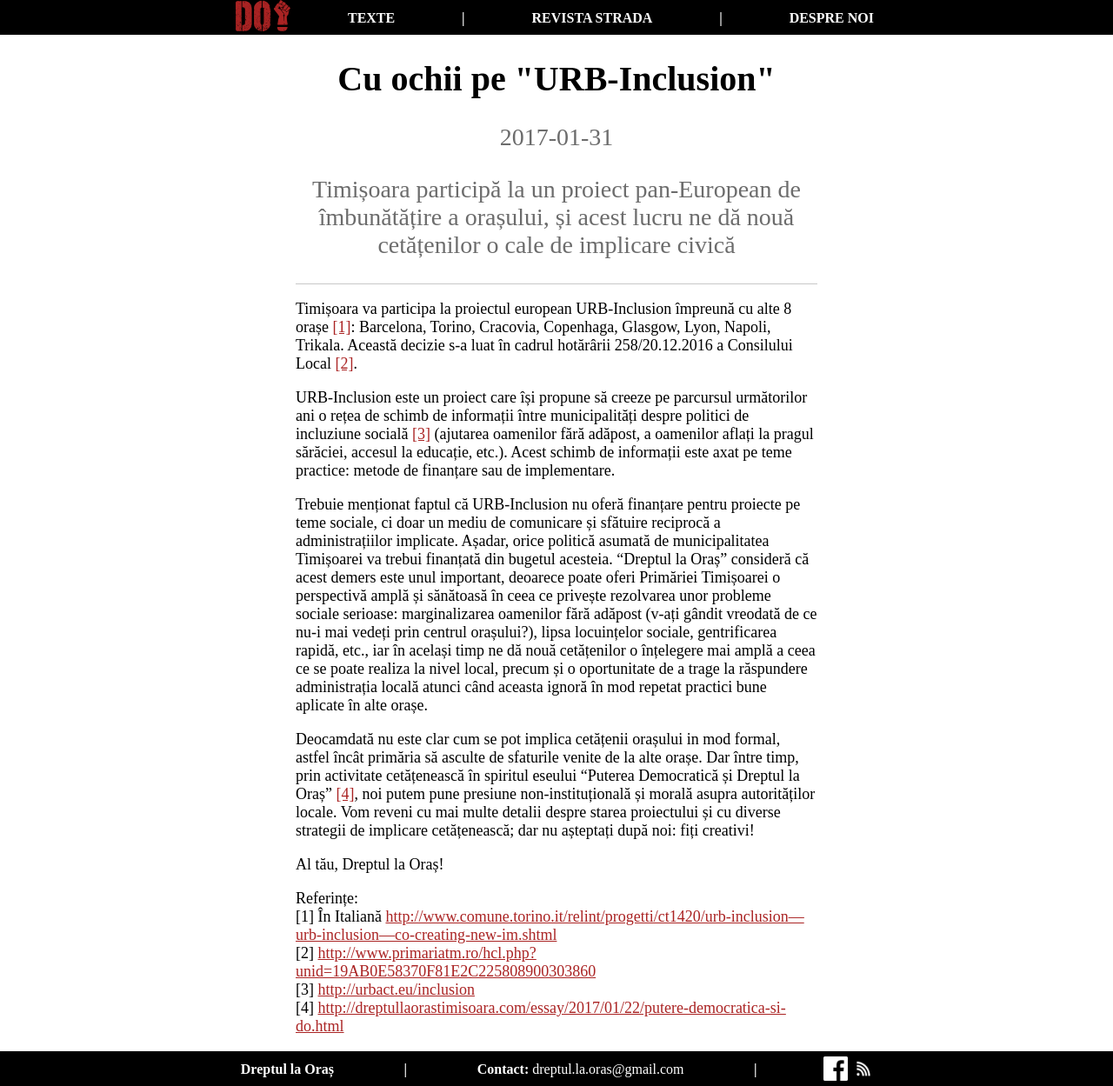
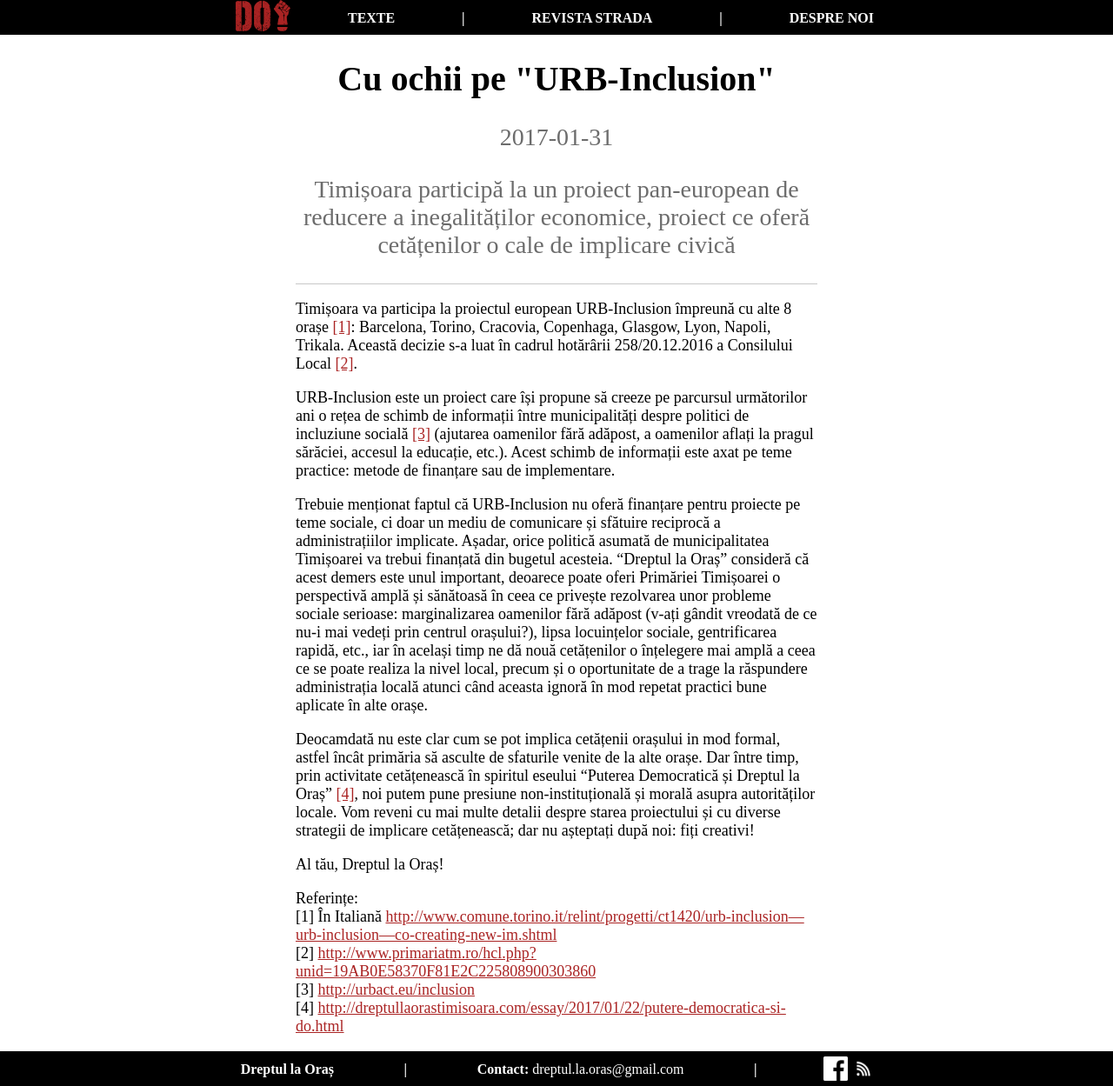
Before and after one commit to dreptul-la-oras/dreptul-la-oras.github.io, a Jekyll site: the page built from _posts/2017-01-31-cu-ochii-pe-urb-inclusion.md, in a window 1280 px wide and 1249 px high. Shown: the whole window at 87% size. Built offline with Jekyll 4.4.1, drawn with Linux system fonts in a browser that asks for light colours.

Commit message:
fix description

```diff
--- a/_posts/2017-01-31-cu-ochii-pe-urb-inclusion.md
+++ b/_posts/2017-01-31-cu-ochii-pe-urb-inclusion.md
@@ -3,7 +3,7 @@ layout: post
 title:  Cu ochii pe "URB-Inclusion"
 keywords: "urb-inclusion,urb-act,european cities,barcelona,urban development, urbanizare"
 description: >
-  Timișoara participă la un proiect pan-European de îmbunătățire a orașului, și acest lucru ne dă  nouă cetățenilor o cale de implicare civică
+  Timișoara participă la un proiect pan-european de reducere a inegalităților economice, proiect ce oferă cetățenilor o cale de implicare civică
 date:   2017-01-31 12:14:33
 categories: article
 image:
```
